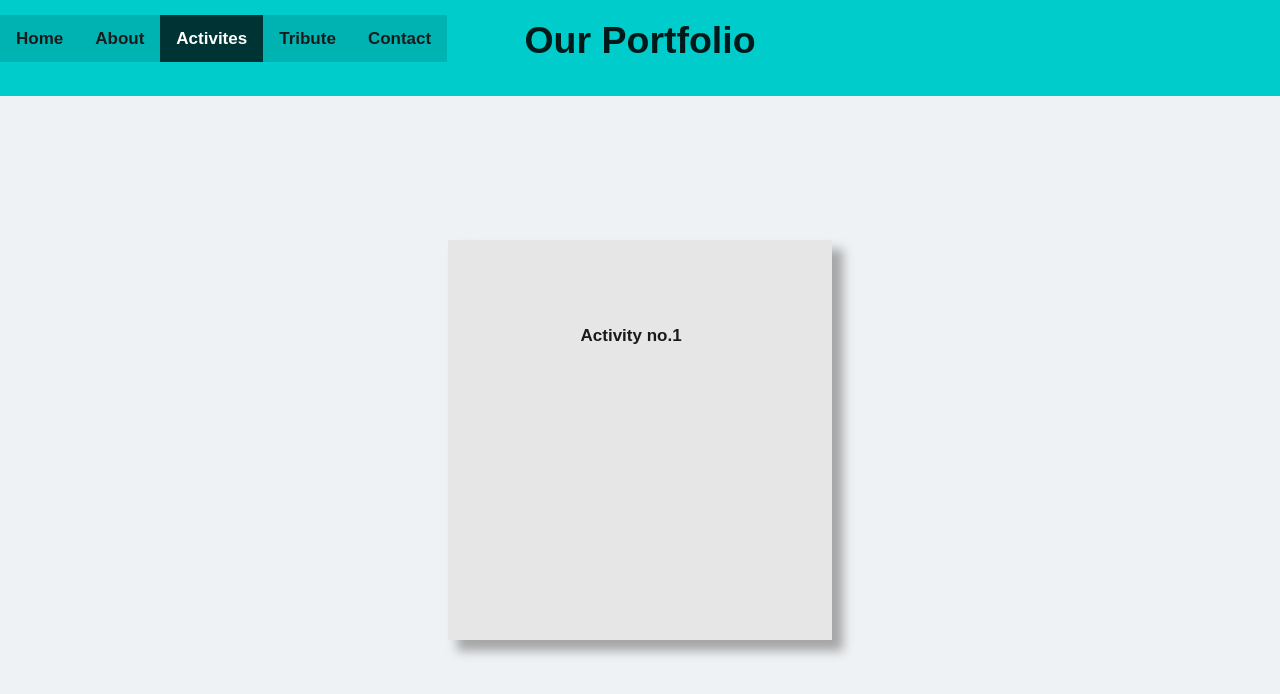
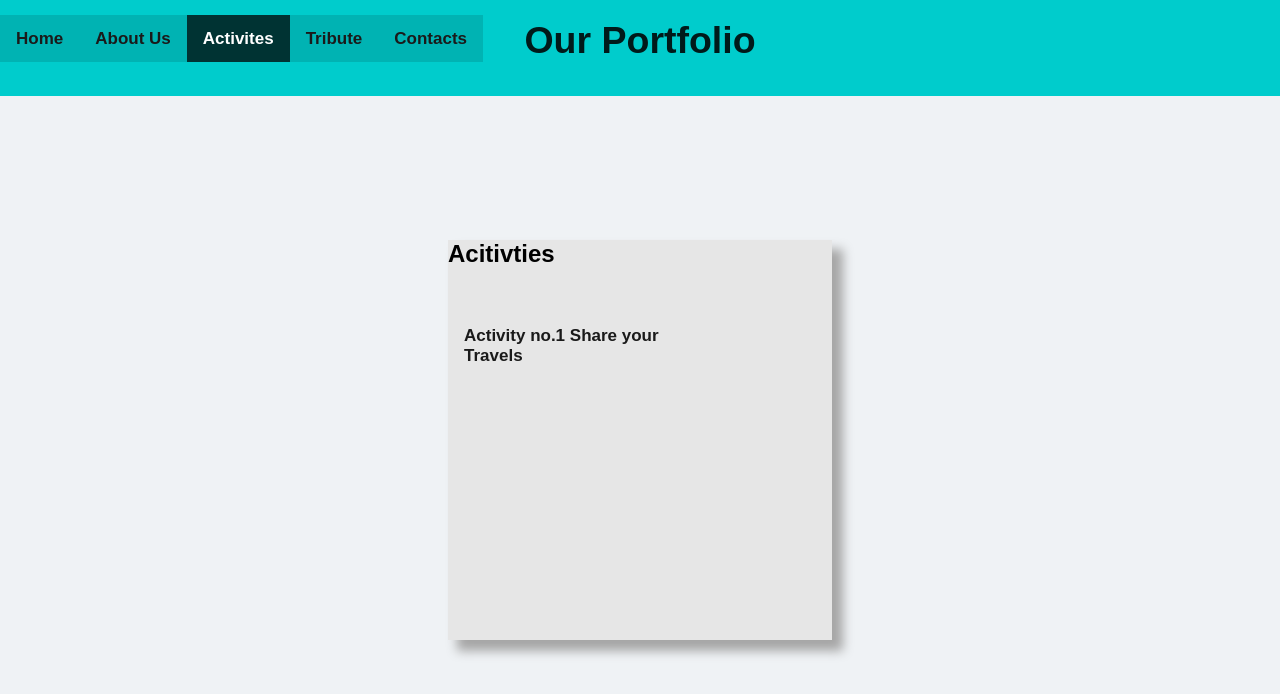
Before and after one commit to Charlie119256/charles.github.io, a plain HTML site: page activities.html in a window 1280 px wide. Drawn offline with Linux system fonts and the light colour scheme.

Commit message:
Update activities.html

```diff
--- a/activities.html
+++ b/activities.html
@@ -6,6 +6,7 @@
     <title>Our Portfolio</title>
     <link rel="stylesheet" href="css/style.css">
     <link rel = "icon" href = "images/logo.png"  type = "image/x-icon">
+    <script src="https://kit.fontawesome.com/68e645160c.js" crossorigin="anonymous"></script>
 </head>
 <body>
      <nav class="topnav">
@@ -14,15 +15,16 @@
         </div>
             <ul>
                <li><a href="index.html">Home</a></li>
-               <li><a href="about.html">About</a></li>
+               <li><a href="about.html">About Us</a></li>
                <li><a href="activities.html" class="active">Activites</a></li>
                <li><a href="tribute.html">Tribute</a></li>
-               <li><a href="contact.html">Contact</a></li>
+               <li><a href="contact.html">Contacts</a></li>
             </ul>
     </nav>
       <div class="Activities">
+        <h2 class="activitiesno">Acitivties</h2>
         <ul>
-          <li><a class="activity1" href="activityno1.html">Activity no.1</a></li>
+          <li><a class="activity1" href="activityno1.html">Activity no.1 <span class="travel"> Share your Travels</span></a></li>
         </ul>
       </div>
   <footer class="footer">
```
